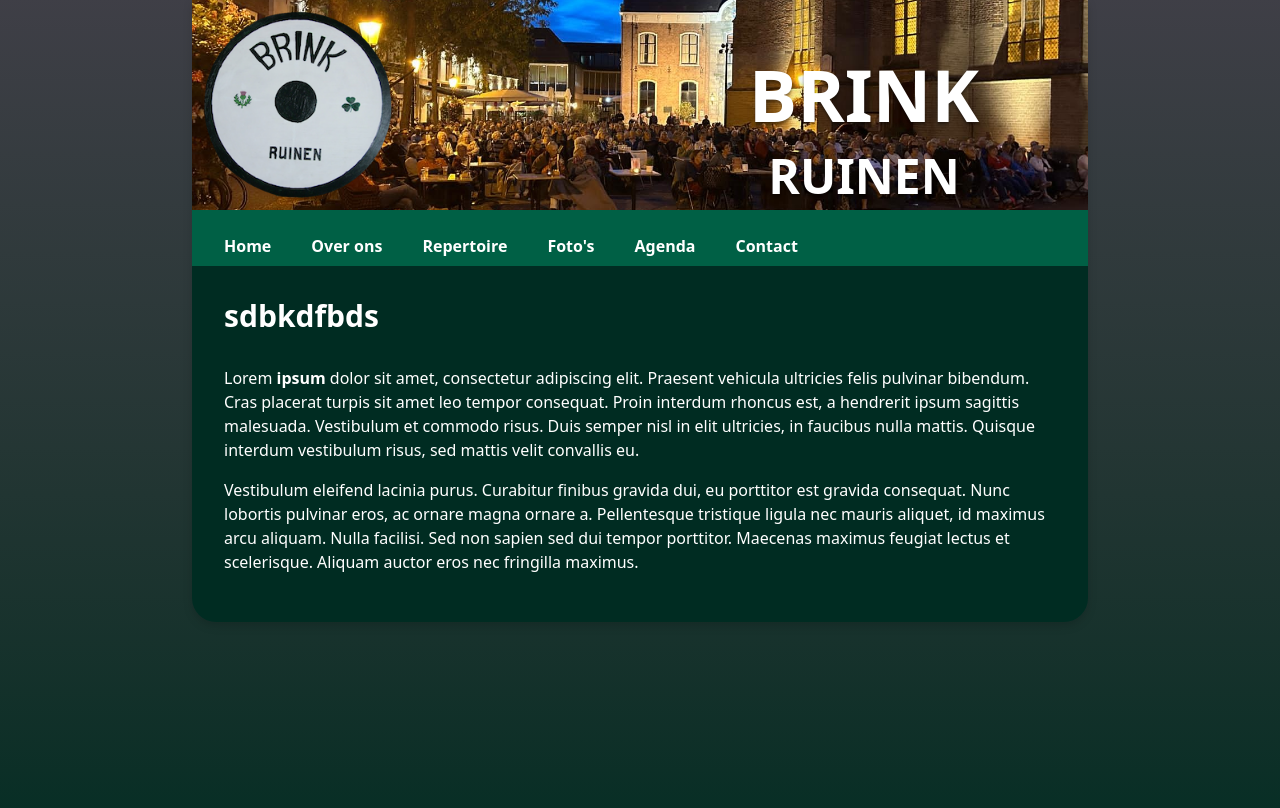
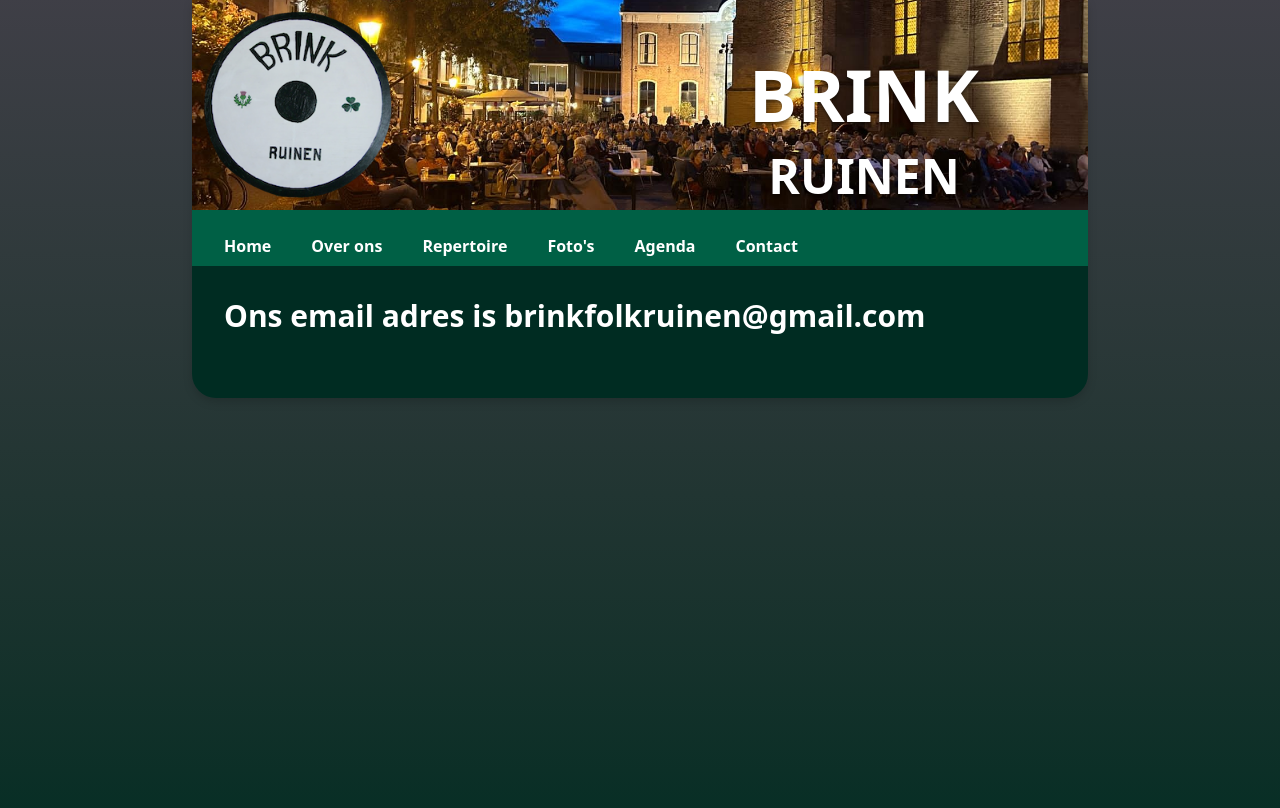
Before and after one commit to t0mmie/brink-ruinen, a Jekyll site: the page built from contact.md, in a window 1280 px wide. Shown: the top 808 px of the page. Built offline with Jekyll 4.4.1, drawn with Linux system fonts in a browser that asks for light colours.

Commit message:
Update contact.md (via Pages CMS)

```diff
--- a/contact.md
+++ b/contact.md
@@ -2,8 +2,4 @@
 layout: basic
 title: Contact
 ---
-# sdbkdfbds
-
-Lorem **ipsum** dolor sit amet, consectetur adipiscing elit. Praesent vehicula ultricies felis pulvinar bibendum. Cras placerat turpis sit amet leo tempor consequat. Proin interdum rhoncus est, a hendrerit ipsum sagittis malesuada. Vestibulum et commodo risus. Duis semper nisl in elit ultricies, in faucibus nulla mattis. Quisque interdum vestibulum risus, sed mattis velit convallis eu.
-
-Vestibulum eleifend lacinia purus. Curabitur finibus gravida dui, eu porttitor est gravida consequat. Nunc lobortis pulvinar eros, ac ornare magna ornare a. Pellentesque tristique ligula nec mauris aliquet, id maximus arcu aliquam. Nulla facilisi. Sed non sapien sed dui tempor porttitor. Maecenas maximus feugiat lectus et scelerisque. Aliquam auctor eros nec fringilla maximus.
+# Ons email adres is brinkfolkruinen@gmail.com
```
